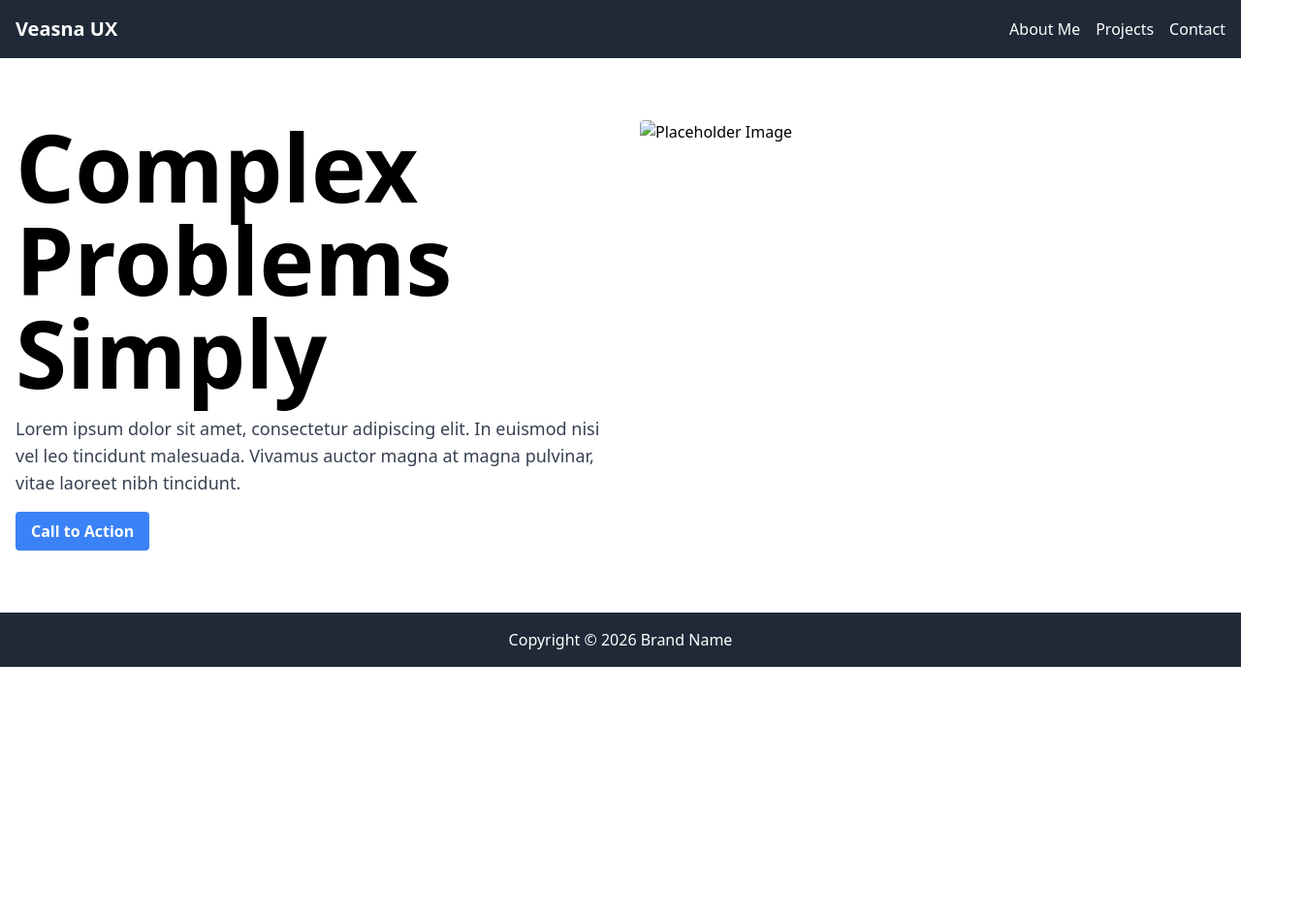
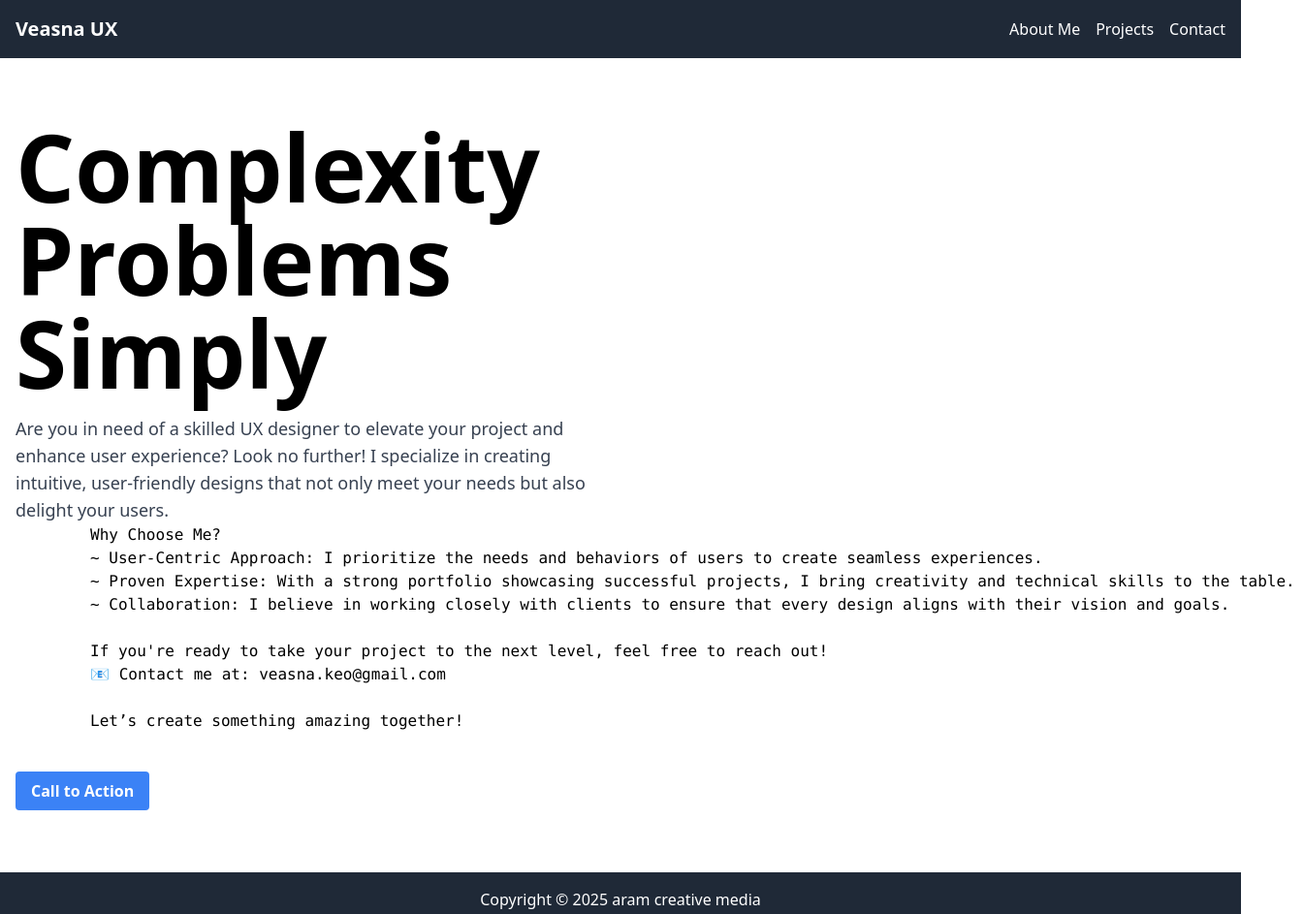
Before and after one commit to veasna/veasnauxblogs, a plain HTML site: page index.html in a window 1280 px wide. Shown: the top 943 px of the page at 97% size, 1345 px wide, since content can reach past the window. Before the commit the page ends 800 px from the top, so only its background shows below. Drawn offline with nearby package versions, Linux system fonts and the light colour scheme.

Commit message:
updated text

```diff
--- a/index.html
+++ b/index.html
@@ -1,55 +1,3 @@
-<!--
-<html lang="en">
-<head>
-    <meta charset="UTF-8">
-    <meta http-equiv="X-UA-Compatible" content="IE=edge">
-    <meta name="viewport" content="width=device-width, initial-scale=1.0">
-    <title>Document</title>
-    <link rel="stylesheet" href="styles.css">
-</head>
-<body class="text-gray-600">
-    <div>
-        <nav>
-            <div>
-                <h1>
-                    <a href="/">Food App</a>
-                </h1>
-            </div>
-            <ul>
-                <li>
-                    <a href="#">
-                        <span>Home</span>
-                    </a>
-                </li>
-                <li>
-                    <a href="#">
-                        <span>About</span>
-                    </a>
-                </li>
-                <li>
-                    <a href="#">
-                        <span>Contact</span>
-                    </a>
-                </li>
-            </ul>
-        </nav>
-    </div>
-
-    <main>
-        <div class="text-yello-300 text-6xl">
-            <a href="#">Log in</a>
-            <a href="#">Sign up</a>
-        </div>
-
-        <header>
-            <h2>Recipes</h2>
-            <h3>for everyone</h3>
-        </header>
-    </main>
-</body>
-</html>
--->
-
 <!DOCTYPE html>
 <html lang="en">
 <head>
@@ -64,8 +12,8 @@
       <h1 class="text-xl font-bold">Veasna UX</h1>
       <nav>
         <ul class="flex space-x-4">
-          <li><a href="#" class="hover:text-gray-400">About Me</a></li>
-          <li><a href="#" class="hover:text-gray-400">Projects</a></li>
+          <li><a href="https://veasna.notion.site/Veasna-s-Portfolio-0a48a28b5d654c1f9831cc9924252698" class="hover:text-gray-400">About Me</a></li>
+          <li><a href="https://veasna.notion.site/Veasna-s-Portfolio-0a48a28b5d654c1f9831cc9924252698" class="hover:text-gray-400">Projects</a></li>
           <li><a href="#" class="hover:text-gray-400">Contact</a></li>
         </ul>
       </nav>
@@ -75,19 +23,27 @@
   <main class="container mx-auto px-4 py-16">
     <section class="flex flex-col md:flex-row md:space-x-10">
       <div class="w-full md:w-1/2">
-        <h2 class="text-8xl font-bold mb-4">Complex Problems Simply</h2>
-        <p class="text-gray-700 text-lg">Lorem ipsum dolor sit amet, consectetur adipiscing elit. In euismod nisi vel leo tincidunt malesuada. Vivamus auctor magna at magna pulvinar, vitae laoreet nibh tincidunt.</p>
+        <h2 class="text-8xl font-bold mb-4">Complexity Problems Simply</h2>
+        <p class="text-gray-700 text-lg">Are you in need of a skilled UX designer to elevate your project and enhance user experience? Look no further! I specialize in creating intuitive, user-friendly designs that not only meet your needs but also delight your users.</p>
+        <pre>
+        Why Choose Me?
+        ~ User-Centric Approach: I prioritize the needs and behaviors of users to create seamless experiences.
+        ~ Proven Expertise: With a strong portfolio showcasing successful projects, I bring creativity and technical skills to the table.
+        ~ Collaboration: I believe in working closely with clients to ensure that every design aligns with their vision and goals.
+
+        If you're ready to take your project to the next level, feel free to reach out!
+        📧 Contact me at: veasna.keo@gmail.com
+
+        Let’s create something amazing together!
+      </pre>
         <button class="bg-blue-500 hover:bg-blue-700 text-white font-bold py-2 px-4 rounded mt-4">Call to Action</button>
-      </div>
-      <div class="w-full md:w-1/2">
-        <img src="placeholder.jpg" alt="Placeholder Image" class="rounded">
       </div>
     </section>
 
   </main>
 
   <footer class="bg-gray-800 text-white py-4 text-center">
-    <p>Copyright &copy; 2026 Brand Name</p>
+    <p>Copyright &copy; 2025 aram creative media</p>
   </footer>
 </body>
 </html>
```
